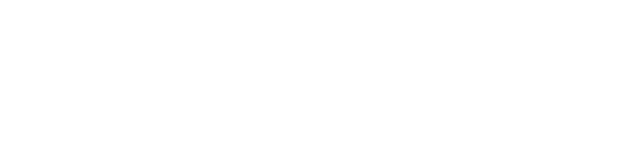
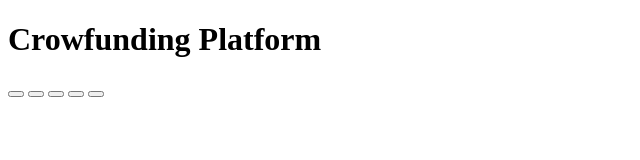
Before and after one commit to sammy171207/CrowFunding_Platform, a plain HTML site: page index.html in a window 1280 px wide. Shown: the whole page, without its empty margins (0-640 px from the left). Drawn offline with Linux system fonts and the light colour scheme.

Commit message:
Resolved merge conflicts

```diff
--- a/index.html
+++ b/index.html
@@ -9,9 +9,13 @@
 </head>
 <body>
     <header>
-        <div class=""></div>
+        <div class="logo"><h1>Crowfunding Platform</h1></div>
         <div class="">
-
+            <button class=""></button>
+            <button class=""></button>
+            <button class=""></button>
+            <button class=""></button>
+            <button class=""></button>
         </div>
     </header>
 </body>
```
